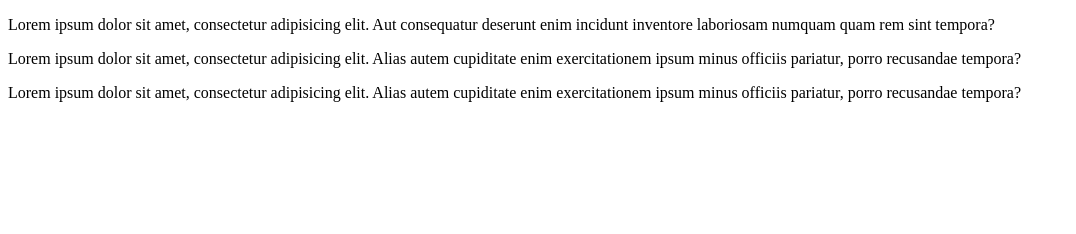
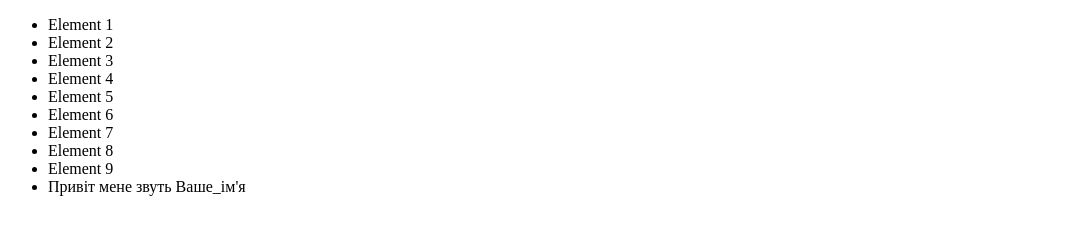
Before and after one commit to flyfarefly/JS_HMEWORKS, a website: page index.html in a window 1280 px wide. Shown: the whole page, without its empty margins (0-1076 px from the left). Drawn offline with Linux system fonts and the light colour scheme.

Commit message:
HW_60 Complete full

```diff
--- a/index.html
+++ b/index.html
@@ -5,9 +5,20 @@
     <title>Title</title>
 </head>
 <body>
-<p>Lorem ipsum dolor sit amet, consectetur adipisicing elit. Aut consequatur deserunt enim incidunt inventore laboriosam numquam quam rem sint tempora?</p>
-<p>Lorem ipsum dolor sit amet, consectetur adipisicing elit. Alias autem cupiditate enim exercitationem ipsum minus officiis pariatur, porro recusandae tempora?</p>
-<p>Lorem ipsum dolor sit amet, consectetur adipisicing elit. Alias autem cupiditate enim exercitationem ipsum minus officiis pariatur, porro recusandae tempora?</p>
-<script src="./js/script.js"></script>
+
+<ul id="ulId" class="ulClass" data-custom="custom value" data-dog-tail="Hello dog tail">
+    <li>Element 1</li>
+    <li>Element 2</li>
+    <li>Element 3</li>
+    <li>Element 4</li>
+    <li>Element 5</li>
+    <li>Element 6</li>
+    <li>Element 7</li>
+    <li>Element 8</li>
+    <li>Element 9</li>
+    <li>Element 10</li>
+</ul>
+
+<script src="js/solution.js"></script>
 </body>
 </html>
--- a/js/script.js
+++ /dev/null
@@ -1,2 +0,0 @@
-// eslint-disable-next-line no-unused-expressions,quotes
-`use strict`;
--- /dev/null
+++ b/js/solution.js
@@ -0,0 +1,30 @@
+`use strict`;
+
+(function () {
+  // Знаходимо тег ul
+  const ulElement = document.querySelector('ul');
+
+  // Витягуємо всі атрибути тегу ul та записуємо їх значення в масив
+  // eslint-disable-next-line max-len
+  const attributesValues = Array.from(ulElement.getAttributeNames(), (attr) =>
+    ulElement.getAttribute(attr)
+  );
+
+  // Витягуємо імена атрибутів тегу ul та записуємо їх в окремий масив
+  const attributeNames = Array.from(ulElement.getAttributeNames());
+
+  // Змінюємо текст останнього тегу li
+  const lastLiElement = ulElement.querySelector('li:last-child');
+  lastLiElement.textContent = `Привіт мене звуть Ваше_ім'я`;
+
+  // Додаємо атрибут до першого тегу li
+  const firstLiElement = ulElement.querySelector('li:first-child');
+  firstLiElement.setAttribute('data-my-name', 'Ваше_імя');
+
+  // Видаляємо атрибут 'data-dog-tail' у тега ul
+  ulElement.removeAttribute('data-dog-tail');
+
+  // Виводимо результати в консоль
+  console.log('Значення атрибутів тегу ul:', attributesValues);
+  console.log('Імена атрибутів тегу ul:', attributeNames);
+})();
```
Also changed, not shown: .eslintrc.js, readme.md.
